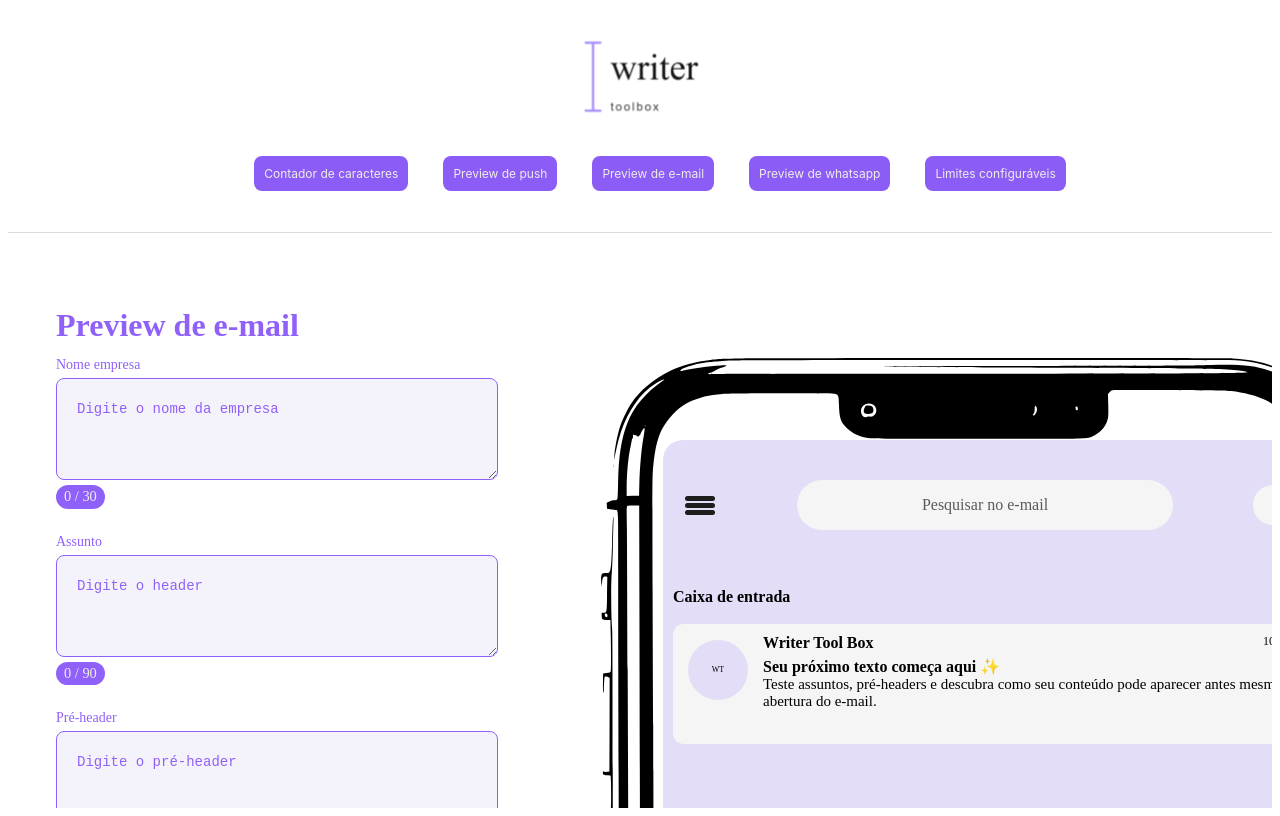
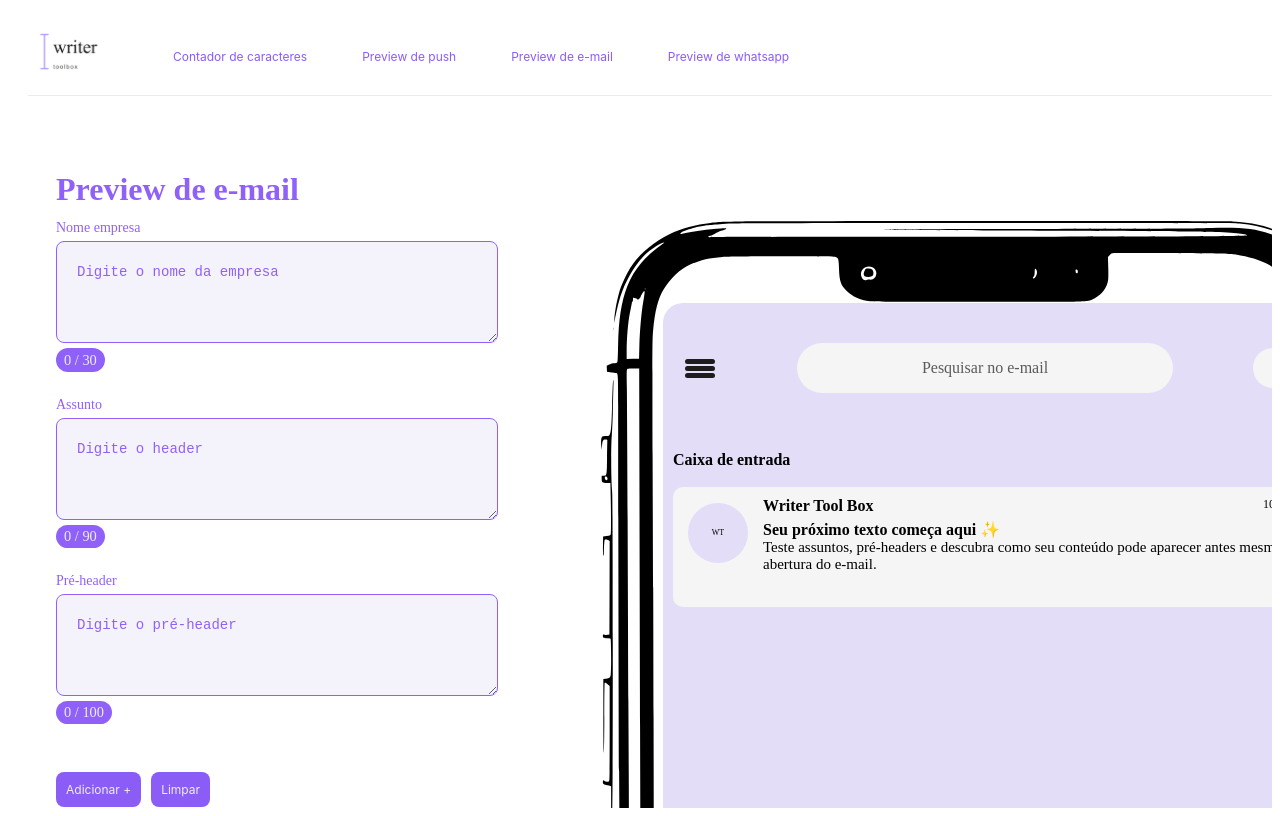
Before and after one commit to Ana-aa/writer-tool-box, an Angular app: page /email-preview in a window 1280 px wide. Built offline with nearby package versions, Linux system fonts and the light colour scheme.

Commit message:
Ajuste do header e mensagem do whatsapp.

```diff
--- a/angular.json
+++ b/angular.json
@@ -10,7 +10,8 @@
       "projectType": "application",
       "schematics": {
         "@schematics/angular:component": {
-          "style": "scss"
+          "style": "scss",
+          "type": "component"
         }
       },
       "root": "",
--- a/src/app/header/header.component.html
+++ b/src/app/header/header.component.html
@@ -1,37 +1,35 @@
-<div class="header-container">
-  <header class="header">
-    <div class="img-logo">
-      <img
-          class="logo"
-          src="../../assets/img/logo-writer-toolbox.svg"
-          alt="Logo do site"
-      >
-    </div>
-    <nav class="navigation">
-      <ul class="navigation-list">
+<header class="header">
+  <div class="header-container">
+    <img
+      class="header-container__logo"
+      src="../../assets/img/logo-writer-toolbox.svg"
+      alt="Logo do writer toolbox"
+    >
 
-        <li class="navigation-list__item">
-          <a class="btn-header" (click)="goToCountCaracter()">Contador de caracteres</a>
+    <nav class="header-container__navigation">
+      <ul class="header-container__navigation-list">
+
+        <li class="header-container__list-item">
+          <a class="header-container__btn-header" (click)="goToCountCaracter()">Contador de caracteres</a>
         </li>
 
-        <li class="navigation-list__item">
-          <a class="btn-header" (click)="goToPushPreview()">Preview de push</a>
+        <li class="header-container__list-item">
+          <a class="header-container__btn-header" (click)="goToPushPreview()">Preview de push</a>
         </li>
 
-        <li class="navigation-list__item">
-          <a class="btn-header" (click)="goToEmailPreview()">Preview de e-mail</a>
+        <li class="header-container__list-item">
+          <a class="header-container__btn-header" (click)="goToEmailPreview()">Preview de e-mail</a>
         </li>
 
-        <li class="navigation-list__item">
-          <a class="btn-header" (click)="goToWppPreview()">Preview de whatsapp</a>
+        <li class="header-container__list-item">
+          <a class="header-container__btn-header" (click)="goToWppPreview()">Preview de whatsapp</a>
         </li>
 
-        <li class="navigation-list__item">
-          <a class="btn-header" (click)="goToConfigationCount()">Limites configuráveis</a>
+        <!--<li class="header-container__list-item">
+          <a class="header-container__btn-header" (click)="goToConfigationCount()">Limites configuráveis</a>
         </li>
-
-
+      -->
       </ul>
     </nav>
-  </header>
-</div>
+  </div>
+</header>
--- a/src/app/header/header.component.scss
+++ b/src/app/header/header.component.scss
@@ -3,47 +3,33 @@
 
 .header-container {
     display: flex;
-    flex-direction: column;
-    align-items: center;
-    justify-content: space-between;
-    padding: 20px;
-    border-bottom: 1px solid #dbdbdb;
+    flex-direction: row;
+    border-bottom: 1px solid #ece8fa;
+    margin-left: 20px;
 
-    & .header {
-        & .img-logo {
-            display: flex;
-            align-items: center;
-            justify-content: center;
-            width: 100%;
-            & img {
-                width: 3rem;
-
-                @media (min-width: 768px) {
-                    width: 10rem;
-                }
-            }
-        }
+    &__logo {
+        width: 80px;
     }
 
-    & .navigation {
-        & .navigation-list {
+    &__navigation-list {
         display: flex;
         flex-direction: row;
         align-items: space-between;
+        justify-content: center;
         list-style: none;
         gap: 5px;
         padding-top: 10px;
+    }
 
-            &__item {
+    &__list-item {
         font-family: 'Inter', sans-serif;
         font-size: 12px;
         margin: 15px;
         cursor: pointer;
 
-                & a {
+        a {
             padding: 10px;
-                    background-color: $light-btn-primary;
-                    color: $light-primary;
+            color: $light-btn-primary;
             border: none;
             border-radius: $border-radius;
             text-decoration: none;
@@ -55,5 +41,3 @@
         }
     }
 }
-    }
-}
--- a/src/app/header/header.component.ts
+++ b/src/app/header/header.component.ts
@@ -30,6 +30,4 @@ export class HeaderComponent {
   goToConfigationCount() {
     this.router.navigate(['/configuration-count'])
   }
-
-
 }
--- a/src/app/whatsapp-preview/whatsapp-preview.component.ts
+++ b/src/app/whatsapp-preview/whatsapp-preview.component.ts
@@ -27,7 +27,7 @@ export class WhatsappPreviewComponent {
   @Output() limitChangeButton = new EventEmitter<number>();
   @Output() limitChangeButtonTwo = new EventEmitter<number>();
 
-  public readonly whatsappWarning = 'O WhatsApp pode exibir "Ver mais" em mensagens longas.<br> Este preview utiliza 350 caracteres como referência.'
+  public readonly whatsappWarning = 'O WhatsApp pode exibir "Ler mais" em mensagens longas.<br> Este preview utiliza 350 caracteres como referência.'
 
   private syncCountsFromWpp(): void {
     const firstWpp = this.whatsapp[0] ?? { message: '', button: '', buttonTwo: '' };
```
Lines whose indentation alone changed are shown as unchanged.
